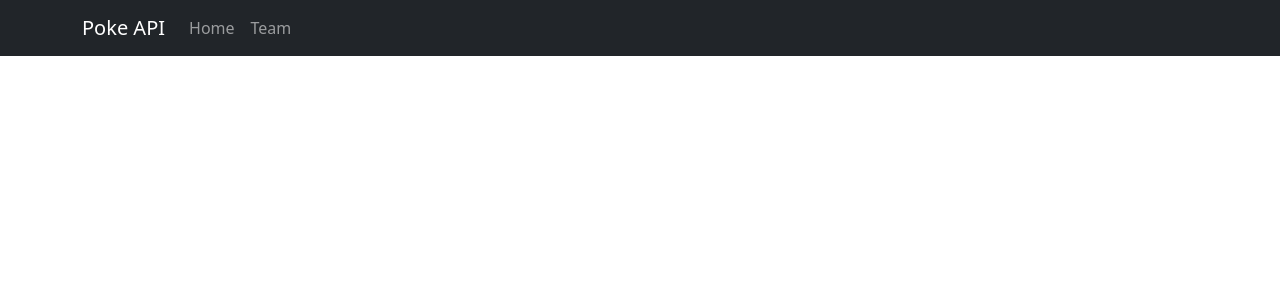
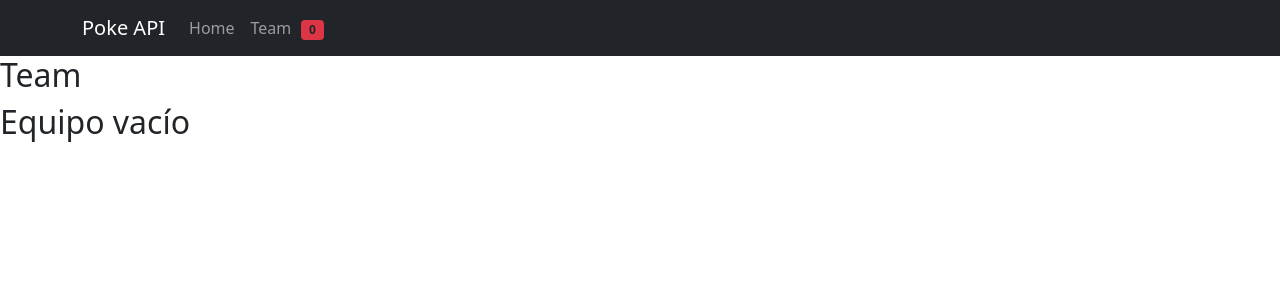
Before and after one commit to DanielMezaAcademlo/curso-react-aug-2021, a React (Create React App) app in the folder react-academlo/: page /team in a window 1280 px wide. Shown: the top 300 px of the page. Built offline with nearby package versions, Linux system fonts and the light colour scheme.

Commit message:
Mini app de pokemon casi finalizada

```diff
--- a/react-academlo/src/App.css
+++ b/react-academlo/src/App.css
@@ -1,5 +1,9 @@
 .App {
   /* text-align: center; */
+}
+
+a {
+  text-decoration: none !important;
 }
 
 .App-logo {
--- a/react-academlo/src/App.js
+++ b/react-academlo/src/App.js
@@ -8,23 +8,28 @@ import Team from "./pages/Team/Team";
 //Layouts
 import MainLayout from "./layouts/MainLayout";
 
+//Context
+import { TeamProvider } from "./context/TeamContext";
+
 function App() {
   //JSX
 
   return (
+    <TeamProvider>
+      <BrowserRouter>
         <MainLayout>
-      <BrowserRouter>
           <Switch>
-          <Route>
+            <Route path="/" exact>
               <Home />
             </Route>
 
-          <Route>
+            <Route path="/team" exact>
               <Team />
             </Route>
           </Switch>
+        </MainLayout>
       </BrowserRouter>
-    </MainLayout>
+    </TeamProvider>
   );
 }
 
--- /dev/null
+++ b/react-academlo/src/componentes/CardContainer.jsx
@@ -0,0 +1,18 @@
+import React from "react";
+
+const CardContainer = ({ children }) => {
+  return (
+    <div
+      style={{
+        display: "flex",
+        justifyContent: "space-between",
+        alignItems: "center",
+        flexWrap: "wrap"
+      }}
+    >
+      {children}
+    </div>
+  );
+};
+
+export default CardContainer;
--- a/react-academlo/src/componentes/Header.jsx
+++ b/react-academlo/src/componentes/Header.jsx
@@ -1,17 +1,40 @@
-import React from "react";
+import React, { useContext } from "react";
+//Router
+import { Link } from "react-router-dom";
 
+//Context
+import TeamContext from "../context/TeamContext";
 //Components
-import { Navbar, Container, Nav } from "react-bootstrap";
+import { Navbar, Container, Nav, Badge } from "react-bootstrap";
 
 const Header = () => {
+  const { team } = useContext(TeamContext);
+  const bgColor =
+    team.length < 3
+      ? "danger"
+      : team.length >= 3 && team.length < 6
+      ? "warning"
+      : "success";
+
   return (
     <>
       <Navbar bg="dark" variant="dark">
         <Container>
-          <Navbar.Brand href="#home">Poke API</Navbar.Brand>
+          <Link to="/">
+            <Navbar.Brand>Poke API</Navbar.Brand>
+          </Link>
           <Nav className="me-auto">
-            <Nav.Link href="#home">Home</Nav.Link>
-            <Nav.Link href="#features">Team</Nav.Link>
+            <Link to="/">
+              <Nav.Link href="#home">Home</Nav.Link>
+            </Link>
+            <Link to="/team">
+              <Nav.Link href="#features">
+                Team
+                <Badge bg={bgColor} text="dark" style={{ marginLeft: 10 }}>
+                  {team.length}
+                </Badge>
+              </Nav.Link>
+            </Link>
           </Nav>
         </Container>
       </Navbar>
--- /dev/null
+++ b/react-academlo/src/componentes/PokemonItem.jsx
@@ -0,0 +1,37 @@
+import React, { useContext } from "react";
+import { useLocation } from "react-router-dom";
+//Bootstrap components
+import { Card, Button } from "react-bootstrap";
+
+//Context
+import TeamContext from "../context/TeamContext";
+
+const PokemonItem = ({ name, img, id }) => {
+  const { handleAddTeam, handleRemoveTeam } = useContext(TeamContext);
+  const { pathname } = useLocation();
+
+  const handleAddOrRemoveTeam = () => {
+    if (pathname === "/") {
+      handleAddTeam({ name, img, id });
+    } else {
+      handleRemoveTeam(id);
+    }
+  };
+
+  return (
+    <Card style={{ width: "18rem", overflow: "hidden" }}>
+      <Card.Img variant="top" src={img} style={{ height: "300px" }} />
+      <Card.Body>
+        <Card.Title>{name}</Card.Title>
+        <Button
+          variant={pathname === "/" ? "primary" : "danger"}
+          onClick={handleAddOrRemoveTeam}
+        >
+          {pathname === "/" ? "Add" : "Remove"}
+        </Button>
+      </Card.Body>
+    </Card>
+  );
+};
+
+export default PokemonItem;
--- /dev/null
+++ b/react-academlo/src/context/TeamContext.jsx
@@ -0,0 +1,31 @@
+import React, { createContext, useState } from "react";
+
+const TeamContext = createContext();
+
+const TeamProvider = ({ children }) => {
+  const [team, setTeam] = useState([]);
+
+  const handleAddTeam = pokemon => {
+    if (team.length === 6) {
+      alert("Equipo lleno");
+      return;
+    }
+    setTeam([...team, pokemon]);
+  };
+
+  const handleRemoveTeam = id => {
+    // id = 7
+    setTeam(team.filter(pokemon => pokemon.id !== id)); //
+  };
+
+  const data = {
+    team,
+    handleAddTeam,
+    handleRemoveTeam
+  };
+
+  return <TeamContext.Provider value={data}>{children}</TeamContext.Provider>;
+};
+
+export { TeamProvider };
+export default TeamContext;
--- a/react-academlo/src/layouts/MainLayout.jsx
+++ b/react-academlo/src/layouts/MainLayout.jsx
@@ -3,10 +3,12 @@ import React from "react";
 //Components
 import Header from "../componentes/Header";
 
-const MainLayout = () => {
+const MainLayout = ({ children }) => {
   return (
     <>
       <Header />
+
+      {children}
     </>
   );
 };
--- a/react-academlo/src/pages/Home/Home.jsx
+++ b/react-academlo/src/pages/Home/Home.jsx
@@ -1,9 +1,45 @@
-import React from "react";
+import React, { useState, useEffect } from "react";
+import PokemonItem from "../../componentes/PokemonItem";
+import CardContainer from "../../componentes/CardContainer";
+const Home = () => {
+  const [pokemonList, setPokemonList] = useState([]);
+  const [newPokemonList, setNewPokemonList] = useState([]);
 
-const Home = () => {
+  useEffect(() => {
+    const API = "https://pokeapi.co/api/v2/pokemon?limit=30&offset=0";
+    const handlePokemonList = async () => {
+      const request = await fetch(API);
+      const result = await request.json();
+      setPokemonList(result.results);
+    };
+
+    handlePokemonList();
+  }, []);
+
+  useEffect(() => {
+    if (pokemonList.length > 0) {
+      pokemonList.map(async pokemon => {
+        const request = await fetch(pokemon.url);
+        const { name, sprites, id } = await request.json();
+        const item = { name, sprites, id };
+        setNewPokemonList(prevState => [...prevState, item]); //[{info}, {info }]
+      });
+    }
+  }, [pokemonList]);
+
   return (
     <div>
       <h2>Home</h2>
+      <CardContainer>
+        {newPokemonList?.map(pokemon => (
+          <PokemonItem
+            key={pokemon.name}
+            name={pokemon.name}
+            img={pokemon.sprites.other.home.front_default}
+            id={pokemon.id}
+          />
+        ))}
+      </CardContainer>
     </div>
   );
 };
--- a/react-academlo/src/pages/Team/Team.jsx
+++ b/react-academlo/src/pages/Team/Team.jsx
@@ -1,9 +1,30 @@
-import React from "react";
+import React, { useContext } from "react";
+//Context
+import TeamContext from "../../context/TeamContext";
+
+//Components
+import PokemonItem from "../../componentes/PokemonItem";
+import CardContainer from "../../componentes/CardContainer";
 
 const Team = () => {
+  const { team } = useContext(TeamContext);
+
   return (
     <div>
       <h2>Team</h2>
+      <CardContainer>
+        {team && team.length > 0 ? (
+          team.map(pokemon => (
+            <PokemonItem
+              name={pokemon.name}
+              img={pokemon.img}
+              id={pokemon.id}
+            />
+          ))
+        ) : (
+          <h2>Equipo vacío</h2>
+        )}
+      </CardContainer>
     </div>
   );
 };
```
Lines whose indentation alone changed are shown as unchanged.
